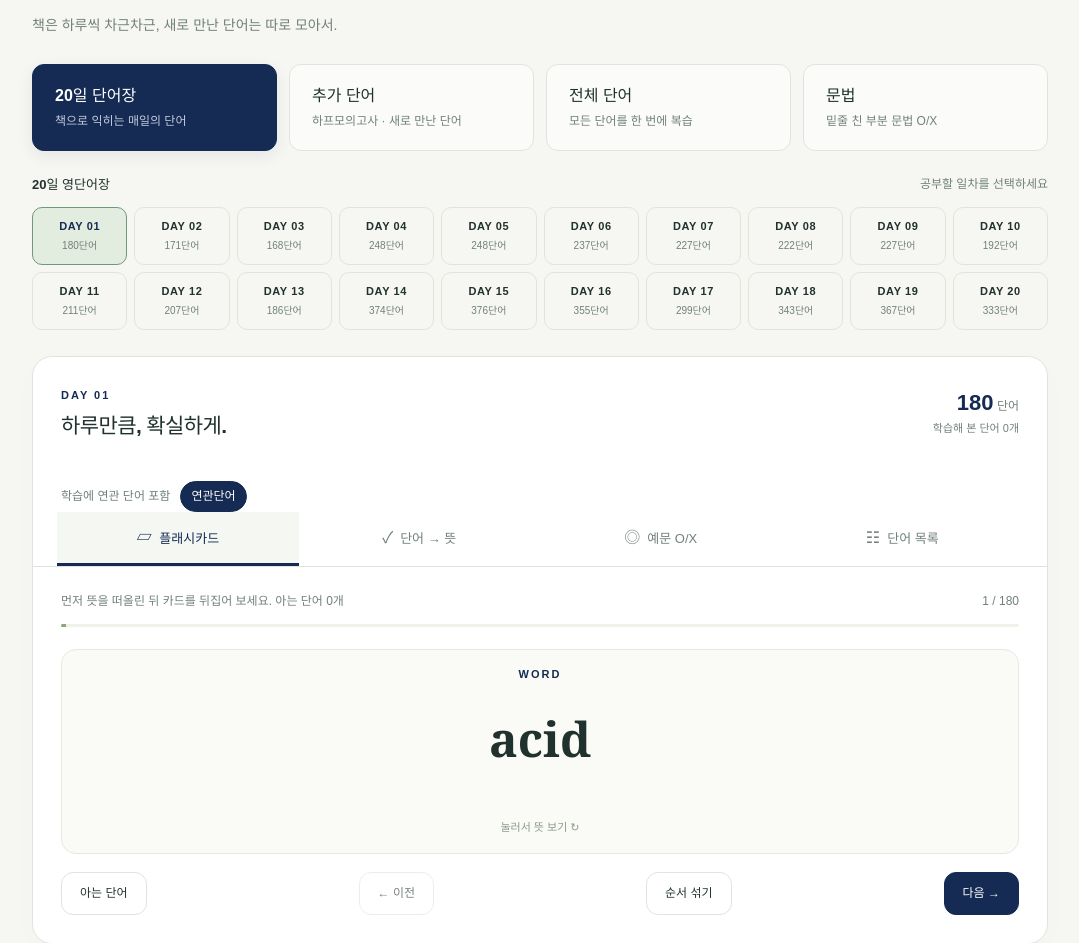
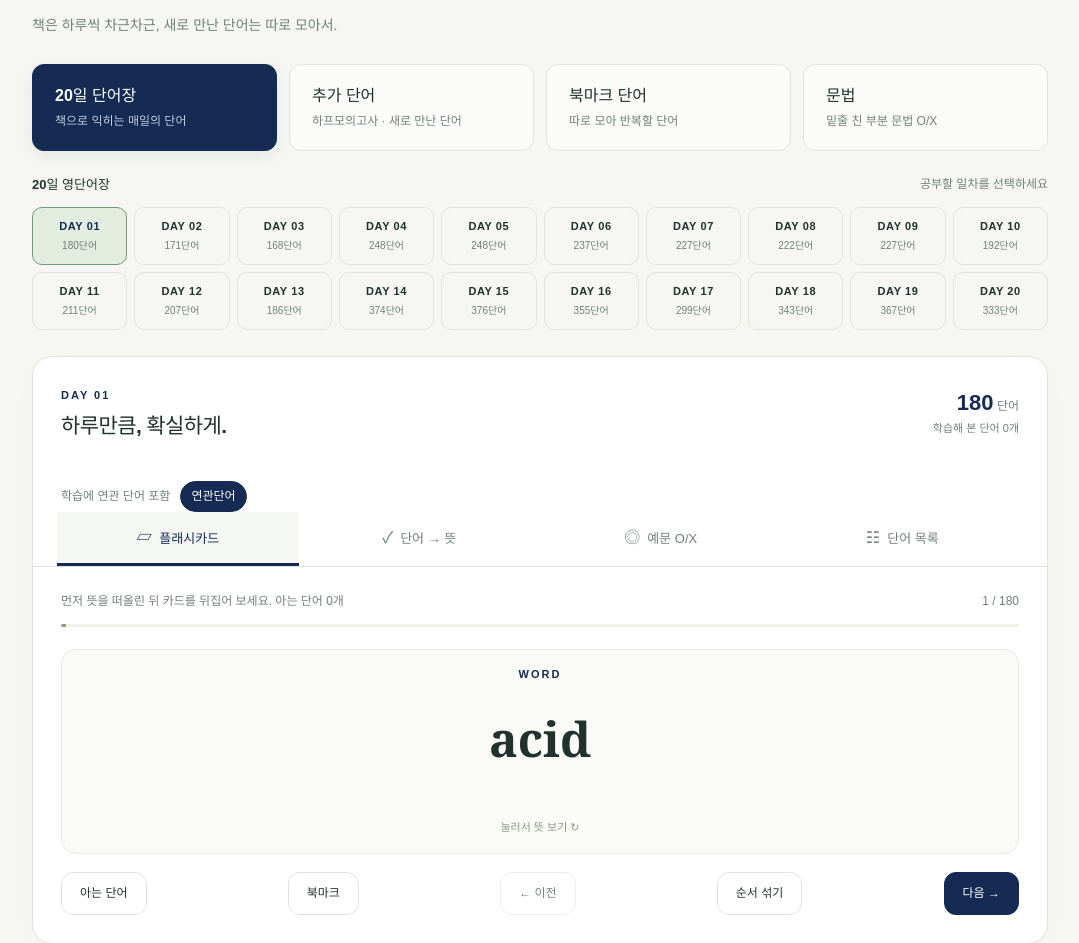
Before and after one commit to leegh519/voca-app, a React (Vite) app: page / in a window 1280 px wide. Shown: the part 274-1217 px from the top of the page, without its empty margins (100-1179 px from the left). Built offline with nearby package versions, Linux system fonts and the light colour scheme.

Commit message:
feat: add bookmarked vocabulary study

```diff
--- a/src/App.tsx
+++ b/src/App.tsx
@@ -5,11 +5,13 @@ import { useEffect, useMemo, useState } from "react";
 import type { Dispatch, SetStateAction } from "react";
 import {
   loadKnownWordIds,
+  loadBookmarkedWordIds,
   loadNavigation,
   loadWordListPreferences,
   loadWordSession,
   saveNavigation,
   saveKnownWordIds,
+  saveBookmarkedWordIds,
   saveWordListPreferences,
   saveWordSession,
   wordSessionKey,
@@ -61,7 +63,10 @@ export default function App() {
   const [navigation] = useState(loadNavigation);
   const [section, setSection] = useState<Section>(navigation.section);
   const isGrammar = section === "grammar";
-  const scope: Scope = isGrammar ? "all" : section;
+  const scope: Scope =
+    section === "textbook" || section === "extra" || section === "bookmarks"
+      ? section
+      : "textbook";
   const [day, setDay] = useState(navigation.day);
   const [mode, setMode] = useState<Mode>(navigation.mode);
   useEffect(() => saveNavigation({ section, day, mode }), [section, day, mode]);
@@ -69,9 +74,13 @@ export default function App() {
   const [progress, setProgress] = useState<Progress>(saved.progress);
   const [userContent, setUserContent] = useState<UserContent>({ extra, grammar });
   function handleSyncReady(signedIn: boolean) {
-    setUserContent(
-      signedIn ? loadUserContent(textbook, extra, grammar) : { extra, grammar },
-    );
+    const content = signedIn
+      ? loadUserContent(textbook, extra, grammar)
+      : { extra, grammar };
+    const contentWords = collectWords(textbook, content.extra);
+    setUserContent(content);
+    setKnownIds(loadKnownWordIds(contentWords));
+    setBookmarkedIds(loadBookmarkedWordIds(contentWords));
   }
   const allWords = useMemo(
     () => collectWords(textbook, userContent.extra),
@@ -79,6 +88,10 @@ export default function App() {
   );
   const [knownIds, setKnownIds] = useState(() => loadKnownWordIds(allWords));
   useEffect(() => saveKnownWordIds(knownIds), [knownIds]);
+  const [bookmarkedIds, setBookmarkedIds] = useState(() =>
+    loadBookmarkedWordIds(allWords),
+  );
+  useEffect(() => saveBookmarkedWordIds(bookmarkedIds), [bookmarkedIds]);
   const [warning, setWarning] = useState(saved.warning);
   const [wordListPreferences, setWordListPreferences] = useState(
     loadWordListPreferences,
@@ -89,12 +102,15 @@ export default function App() {
     [wordListPreferences],
   );
   const selectedWords = useMemo(
-    () => selectWords(allWords, scope, day),
-    [scope, day],
+    () =>
+      scope === "bookmarks"
+        ? allWords.filter((word) => bookmarkedIds.includes(word.id))
+        : selectWords(allWords, scope, day),
+    [allWords, bookmarkedIds, scope, day],
   );
   const words = useMemo(
     () =>
-      showRelated
+      showRelated || scope === "bookmarks"
         ? selectedWords
         : selectedWords.filter((word) => !isRelatedWord(word)),
     [selectedWords, showRelated],
@@ -105,7 +121,7 @@ export default function App() {
       ? `DAY ${String(day).padStart(2, "0")}`
       : scope === "extra"
         ? "추가 단어"
-        : "전체 단어";
+        : "북마크 단어";
   const practiced = words.filter(
     (word) => progress[word.id]?.attempts > 0,
   ).length;
@@ -157,7 +173,7 @@ export default function App() {
           >
             <option value="textbook">20일 단어장</option>
             <option value="extra">추가 단어</option>
-            <option value="all">전체 단어</option>
+            <option value="bookmarks">북마크 단어</option>
             <option value="grammar">문법</option>
           </select>
         </label>
@@ -207,9 +223,9 @@ export default function App() {
               detail: "하프모의고사 · 새로 만난 단어",
             },
             {
-              id: "all",
-              name: "전체 단어",
-              detail: "모든 단어를 한 번에 복습",
+              id: "bookmarks",
+              name: "북마크 단어",
+              detail: "따로 모아 반복할 단어",
             },
             {
               id: "grammar",
@@ -261,7 +277,7 @@ export default function App() {
                   ? "하루만큼, 확실하게."
                   : scope === "extra"
                     ? "새로 만난 단어를 내 것으로."
-                    : "지금까지의 단어, 한자리에."}
+                  : "따로 모은 단어, 한자리에."}
             </h2>
           </div>
           {isGrammar ? (
@@ -330,14 +346,16 @@ export default function App() {
                     ? `${day}일차 단어를 기다리고 있어요`
                     : scope === "extra"
                       ? "새로 만난 단어를 모아보세요"
-                      : "첫 단어를 등록해 주세요"}
+                      : "북마크한 단어가 없어요"}
                 </h3>
                 <p>
                   {scope === "textbook"
                     ? "책의 단어를 보내며 “이 단어들을 " +
                       day +
                       "일차에 등록해줘”라고 요청하세요."
-                    : "“하프모의고사 추가 단어로 등록해줘”라고 단어를 보내주세요."}
+                    : scope === "extra"
+                      ? "“하프모의고사 추가 단어로 등록해줘”라고 단어를 보내주세요."
+                      : "플래시카드나 단어 목록에서 북마크를 추가해 보세요."}
                 </p>
                 <small>
                   등록한 단어로 플래시카드와 테스트를 바로 시작할 수 있어요.
@@ -345,7 +363,7 @@ export default function App() {
               </div>
             ) : (
               <Study
-                key={`${scope}-${day}-${mode}-${showRelated}`}
+                key={`${scope}-${day}-${mode}-${showRelated}-${words.map((word) => word.id).join(",")}`}
                 words={words}
                 section={scope}
                 day={day}
@@ -354,6 +372,8 @@ export default function App() {
                 record={record}
                 knownIds={knownIds}
                 setKnownIds={setKnownIds}
+                bookmarkedIds={bookmarkedIds}
+                setBookmarkedIds={setBookmarkedIds}
               />
             )}
           </div>
@@ -377,6 +397,8 @@ function Study({
   record,
   knownIds,
   setKnownIds,
+  bookmarkedIds,
+  setBookmarkedIds,
 }: {
   words: StudyWord[];
   section: Scope;
@@ -386,6 +408,8 @@ function Study({
   record: (word: StudyWord, correct: boolean) => void;
   knownIds: string[];
   setKnownIds: Dispatch<SetStateAction<string[]>>;
+  bookmarkedIds: string[];
+  setBookmarkedIds: Dispatch<SetStateAction<string[]>>;
 }) {
   const [initial] = useState(() =>
     loadWordSession(wordSessionKey(section, day, mode), words, mode),
@@ -418,6 +442,7 @@ function Study({
     setKnownIds((previous) => [...new Set([...previous, ...initial.knownIds])]);
   }, [initial, setKnownIds]);
   const knownWords = new Set(knownIds);
+  const bookmarkedWords = new Set(bookmarkedIds);
   const sessionKey = wordSessionKey(section, day, mode);
   useEffect(
     () =>
@@ -482,6 +507,13 @@ function Study({
         : [...previous, current.id],
     );
   }
+  function toggleBookmark(word: StudyWord) {
+    setBookmarkedIds((previous) =>
+      previous.includes(word.id)
+        ? previous.filter((id) => id !== word.id)
+        : [...previous, word.id],
+    );
+  }
   function nextCardRound() {
     const remaining = queue.filter((word) => !knownWords.has(word.id));
     setQueue(remaining);
@@ -533,6 +565,18 @@ function Study({
                 {progress[word.id]?.correct ?? 0} / 시도{" "}
                 {progress[word.id]?.attempts ?? 0}
               </small>
+              <button
+                type="button"
+                className={
+                  bookmarkedWords.has(word.id)
+                    ? "bookmark marked"
+                    : "bookmark"
+                }
+                aria-pressed={bookmarkedWords.has(word.id)}
+                onClick={() => toggleBookmark(word)}
+              >
+                {bookmarkedWords.has(word.id) ? "북마크 해제" : "북마크"}
+              </button>
             </li>
           ))}
         </ul>
@@ -687,6 +731,15 @@ function Study({
               onClick={toggleKnown}
             >
               {knownWords.has(current.id) ? "아는 단어 ✓" : "아는 단어"}
+            </button>
+            <button
+              className={
+                bookmarkedWords.has(current.id) ? "bookmark marked" : "bookmark"
+              }
+              aria-pressed={bookmarkedWords.has(current.id)}
+              onClick={() => toggleBookmark(current)}
+            >
+              {bookmarkedWords.has(current.id) ? "북마크 해제" : "북마크"}
             </button>
             <button
               disabled={index === 0}
--- a/src/studySession.ts
+++ b/src/studySession.ts
@@ -3,7 +3,7 @@ import type { StudyWord } from "./vocabulary";
 import { notifyStudyStateChanged } from "./localStudyState.ts";
 
 export type Mode = "cards" | "meaning" | "example" | "list";
-export type Section = "textbook" | "extra" | "all" | "grammar";
+export type Section = "textbook" | "extra" | "bookmarks" | "grammar";
 
 export type Navigation = { section: Section; day: number; mode: Mode };
 export type WordListPreferences = {
@@ -32,9 +32,10 @@ export type GrammarSession = {
 const NAVIGATION_KEY = "voca-app.navigation.v1";
 const WORD_LIST_PREFERENCES_KEY = "voca-app.word-list-preferences.v1";
 const KNOWN_WORD_IDS_KEY = "voca-app.known-word-ids.v1";
+const BOOKMARKED_WORD_IDS_KEY = "voca-app.bookmarked-word-ids.v1";
 const WORD_SESSION_PREFIX = "voca-app.word-session.v1:";
 const GRAMMAR_SESSION_KEY = "voca-app.grammar-session.v1";
-const sections: Section[] = ["textbook", "extra", "all", "grammar"];
+const sections: Section[] = ["textbook", "extra", "bookmarks", "grammar"];
 const modes: Mode[] = ["cards", "meaning", "example", "list"];
 
 function object(value: unknown): value is Record<string, unknown> {
@@ -138,6 +139,20 @@ export function loadKnownWordIds(source: StudyWord[]): string[] {
 }
 export function saveKnownWordIds(ids: string[]) {
   write(KNOWN_WORD_IDS_KEY, ids);
+}
+export function loadBookmarkedWordIds(source: StudyWord[]): string[] {
+  const saved = read(BOOKMARKED_WORD_IDS_KEY);
+  if (
+    !Array.isArray(saved) ||
+    !saved.every((id) => typeof id === "string") ||
+    new Set(saved).size !== saved.length
+  )
+    return [];
+  const sourceIds = new Set(source.map((word) => word.id));
+  return saved.filter((id) => sourceIds.has(id));
+}
+export function saveBookmarkedWordIds(ids: string[]) {
+  write(BOOKMARKED_WORD_IDS_KEY, ids);
 }
 export function wordSessionKey(
   section: Exclude<Section, "grammar">,
--- a/src/styles.css
+++ b/src/styles.css
@@ -419,6 +419,12 @@ strong {
   color: var(--brand);
   font-weight: 700;
 }
+.bookmark.marked {
+  background: #f7ecd0;
+  border-color: #d5ae54;
+  color: #76530f;
+  font-weight: 700;
+}
 .primary {
   background: var(--brand);
   color: white;
@@ -667,6 +673,10 @@ strong {
   color: #8a948c;
   font-size: 10px;
   margin-top: 12px;
+}
+.word-list .bookmark {
+  margin-top: 12px;
+  font-size: 12px;
 }
 .warning {
   background: #fff3d8;
--- a/src/vocabulary.ts
+++ b/src/vocabulary.ts
@@ -8,7 +8,7 @@ export type Word = {
   source?: string;
 };
 export type StudyWord = Word & { group: "textbook" | "extra"; day?: number };
-export type Scope = "textbook" | "extra" | "all";
+export type Scope = "textbook" | "extra" | "bookmarks";
 export type Book = { title: string; days: { day: number; words: Word[] }[] };
 export type Extra = { words: Word[] };
 export type RecordEntry = { correct: number; attempts: number };
@@ -107,8 +107,9 @@ export function collectWords(book: Book, extra: Extra): StudyWord[] {
 export function selectWords(words: StudyWord[], scope: Scope, day: number) {
   return words.filter(
     (word) =>
-      scope === "all" ||
-      (word.group === scope && (scope === "extra" || word.day === day)),
+      scope !== "bookmarks" &&
+      word.group === scope &&
+      (scope === "extra" || word.day === day),
   );
 }
 export function shuffle<T>(items: readonly T[], random = Math.random): T[] {
```
Also changed, not shown: 2 other files (tests, documents, lock files or other folders).
